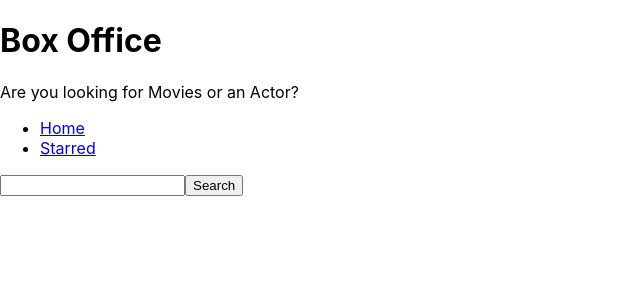
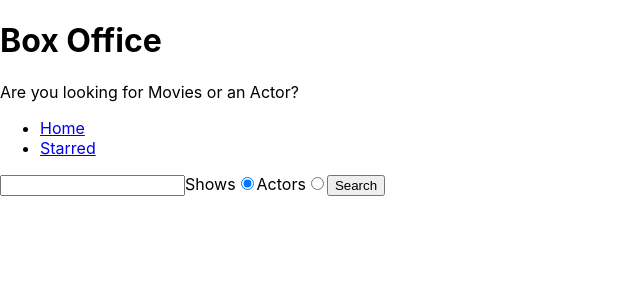
Before and after one commit to Lakshya1711/box-office, a React (Create React App) app: page / in a window 1280 px wide. Shown: the top 300 px of the page, without its empty margins (0-640 px from the left). Built offline with nearby package versions, Linux system fonts and the light colour scheme.

Commit message:
Added Radio Button

```diff
--- a/src/Api/Tvmaze.js
+++ b/src/Api/Tvmaze.js
@@ -11,3 +11,5 @@
 };
 
 export const searchforShows = query => apiget(`/search/shows?q=${query}`);
+
+export const searchforPeople = query => apiget(`/search/people?q=${query}`);
--- a/src/Pages/Home.jsx
+++ b/src/Pages/Home.jsx
@@ -1,12 +1,17 @@
 import { useState } from 'react';
-import { searchforShows } from '../Api/Tvmaze';
+import { searchforShows, searchforPeople } from '../Api/Tvmaze';
 
 const Home = () => {
   const [search, setsearch] = useState('');
   const [apidata, setapidata] = useState(null);
   const [apidataerror, setapidataerror] = useState(null);
+  const [searchoption, setsearchoption] = useState('shows');
   const onsearchChange = ev => {
     setsearch(ev.target.value);
+  };
+
+  const onRadioChange = ev => {
+    setsearchoption(ev.target.value);
   };
 
   const onsearch = async ev => {
@@ -14,6 +19,14 @@
 
     try {
       setapidataerror(null);
+
+      if (searchoption == 'shows') {
+        const result = await searchforShows(search);
+        setapidata(result);
+      } else {
+        const result = await searchforPeople(search);
+        setapidata(result);
+      }
 
       const result = await searchforShows(search);
       setapidata(result);
@@ -28,9 +41,11 @@
     }
 
     if (apidata) {
-      return apidata.map(data => (
-        <div key={data.show.id}>{data.show.name}</div>
-      ));
+      return apidata[0].show
+        ? apidata.map(data => <div key={data.show.id}>{data.show.name}</div>)
+        : apidata.map(data => (
+            <div key={data.person.id}>{data.person.name}</div>
+          ));
     }
     return null;
   };
@@ -39,6 +54,29 @@
     <div>
       <form onSubmit={onsearch}>
         <input type="text" value={search} onChange={onsearchChange} />
+
+        <label>
+          Shows
+          <input
+            type="radio"
+            name="search-option"
+            value="shows"
+            checked={searchoption === 'shows'}
+            onChange={onRadioChange}
+          />
+        </label>
+
+        <label>
+          Actors
+          <input
+            type="radio"
+            name="search-option"
+            value="actors"
+            checked={searchoption === 'actors'}
+            onChange={onRadioChange}
+          />
+        </label>
+
         <button type="submit">Search</button>
       </form>
       <div>{renderApidata()}</div>
```
Also changed, not shown: 2 other files (tests, documents, lock files or other folders).
